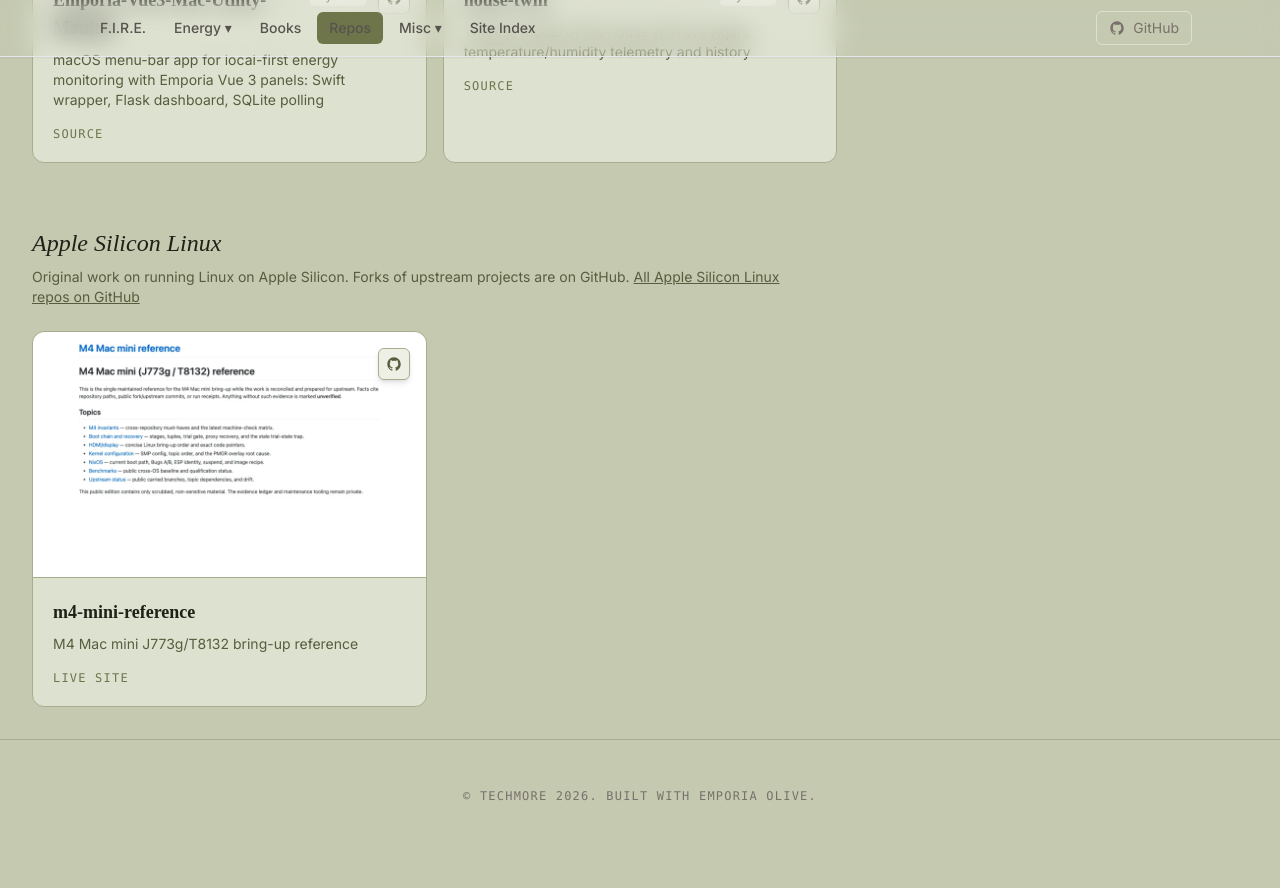
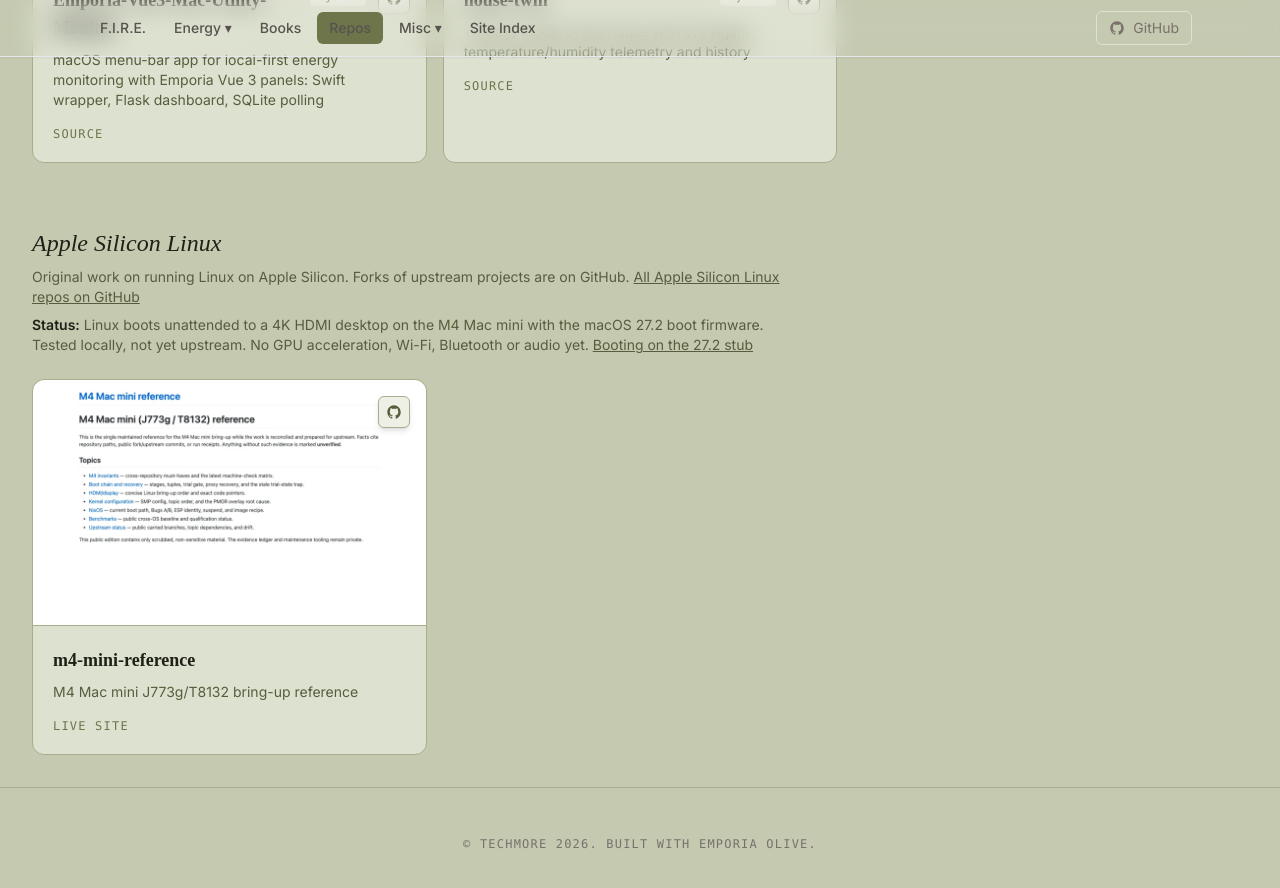
Before and after one commit to techmore/techmore.github.io, a Jekyll site: the page built from pages/repos.html, in a window 1280 px wide and 900 px high, scrolled down 6475 px. Shown: the top 888 px of the window. Built offline with Jekyll 4.4.1, drawn with Linux system fonts in a browser that asks for light colours; nearby versions of some CDN libraries; some web fonts are replaced; before the commit the page ends 7327 px from its top, so only the background shows below that.

Commit message:
Repos page: add M4 Mac mini Linux status line (tested locally, not yet upstream)
Adds one status sentence and a link to the reference site's
27.2 page in the Apple Silicon Linux section. Card descriptions
were checked against GitHub and needed no change.

Do not merge before the owner's upstream push and before the
reference site page it links to is published.

Co-Authored-By: Claude Fable 5.2 <noreply@anthropic.com>

```diff
--- a/pages/repos.html
+++ b/pages/repos.html
@@ -878,6 +878,7 @@ title: Repos - Techmore
         <div class="max-w-7xl mx-auto px-4 sm:px-6 lg:px-8">
             <h2 class="text-2xl font-display italic text-olive-950">Apple Silicon Linux</h2>
             <p class="mt-2 max-w-3xl text-sm text-olive-700">Original work on running Linux on Apple Silicon. Forks of upstream projects are on GitHub. <a href="https://github.com/techmore?tab=repositories&amp;q=topic%3Atm-apple-silicon-linux" target="_blank" rel="noopener noreferrer" class="underline hover:text-olive-950">All Apple Silicon Linux repos on GitHub</a></p>
+            <p class="mt-2 max-w-3xl text-sm text-olive-700"><span class="text-olive-950 font-semibold">Status:</span> Linux boots unattended to a 4K HDMI desktop on the M4 Mac mini with the macOS 27.2 boot firmware. Tested locally, not yet upstream. No GPU acceleration, Wi-Fi, Bluetooth or audio yet. <a href="https://techmore.github.io/m4-mini-reference/booting-27-2-stub.html" target="_blank" rel="noopener noreferrer" class="underline hover:text-olive-950">Booting on the 27.2 stub</a></p>
             <div class="mt-6 grid gap-4 md:grid-cols-2 xl:grid-cols-3">
                 <article class="group relative bg-olive-200 rounded-xl border border-olive-400 hover:bg-olive-100 transition-colors">
                     <div class="aspect-[16/10] bg-olive-300 rounded-t-xl border-b border-olive-400 overflow-hidden">
```
